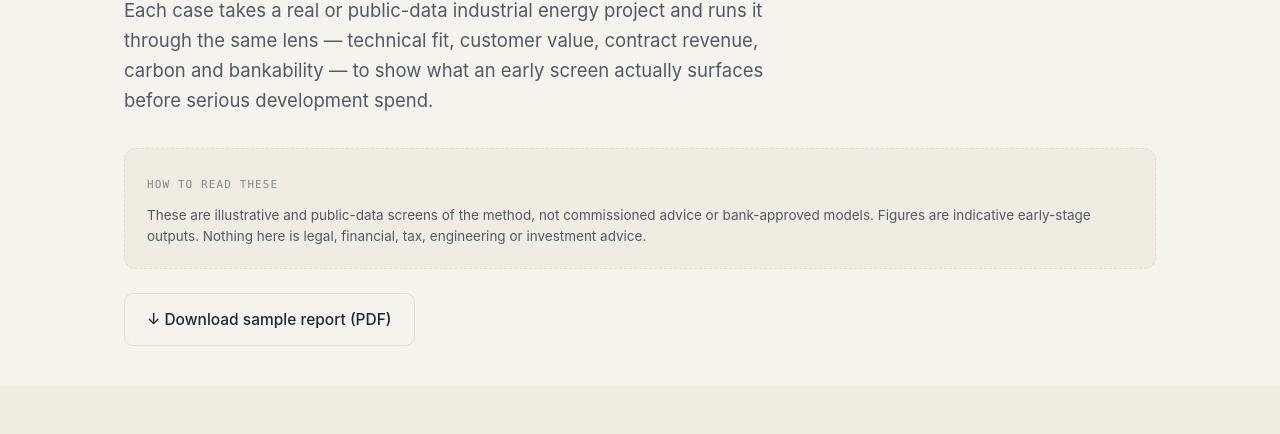
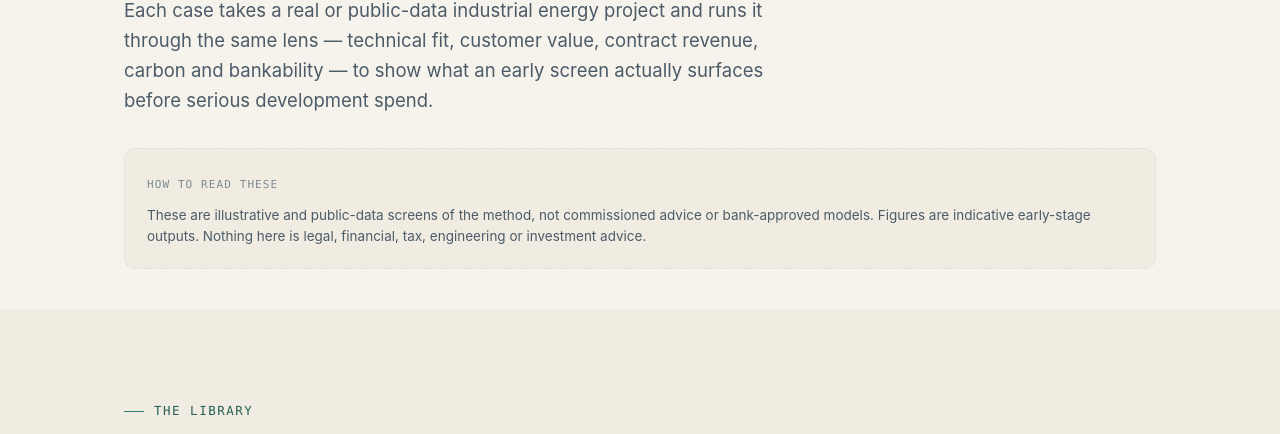
Before and after one commit to cgwlovely/enerforge-site, a plain HTML site: page case-studies.html in a window 1280 px wide. Shown: the part 285-719 px from the top of the page. Drawn offline with Linux system fonts and the light colour scheme.

Commit message:
Move PDF download link to Fountain Head case study outputs section
Co-Authored-By: Claude Sonnet 4.6 <noreply@anthropic.com>

```diff
--- a/case-studies.html
+++ b/case-studies.html
@@ -48,11 +48,6 @@
             bank-approved models. Figures are indicative early-stage outputs. Nothing here is legal,
             financial, tax, engineering or investment advice.
           </p>
-        </div>
-        <div class="cta-row" style="margin-top:1.5rem">
-          <a class="btn btn--outline" href="reports/Fountain_Head_Hybrid_Energy_Financeability_Report.pdf" download>
-            &#8595; Download sample report (PDF)
-          </a>
         </div>
       </div>
     </section>
--- a/cases/data.js
+++ b/cases/data.js
@@ -173,7 +173,7 @@ window.ENERFORGE_CASES = [
     ],
 
     downloads: [
-      { label: "Financeability report (PDF)", href: "", note: "sample — available on request" },
+      { label: "Financeability report (PDF)", href: "reports/Fountain_Head_Hybrid_Energy_Financeability_Report.pdf", note: "download PDF" },
       { label: "Scenario workbook (XLSX)", href: "", note: "sample — available on request" }
     ]
   },
```
